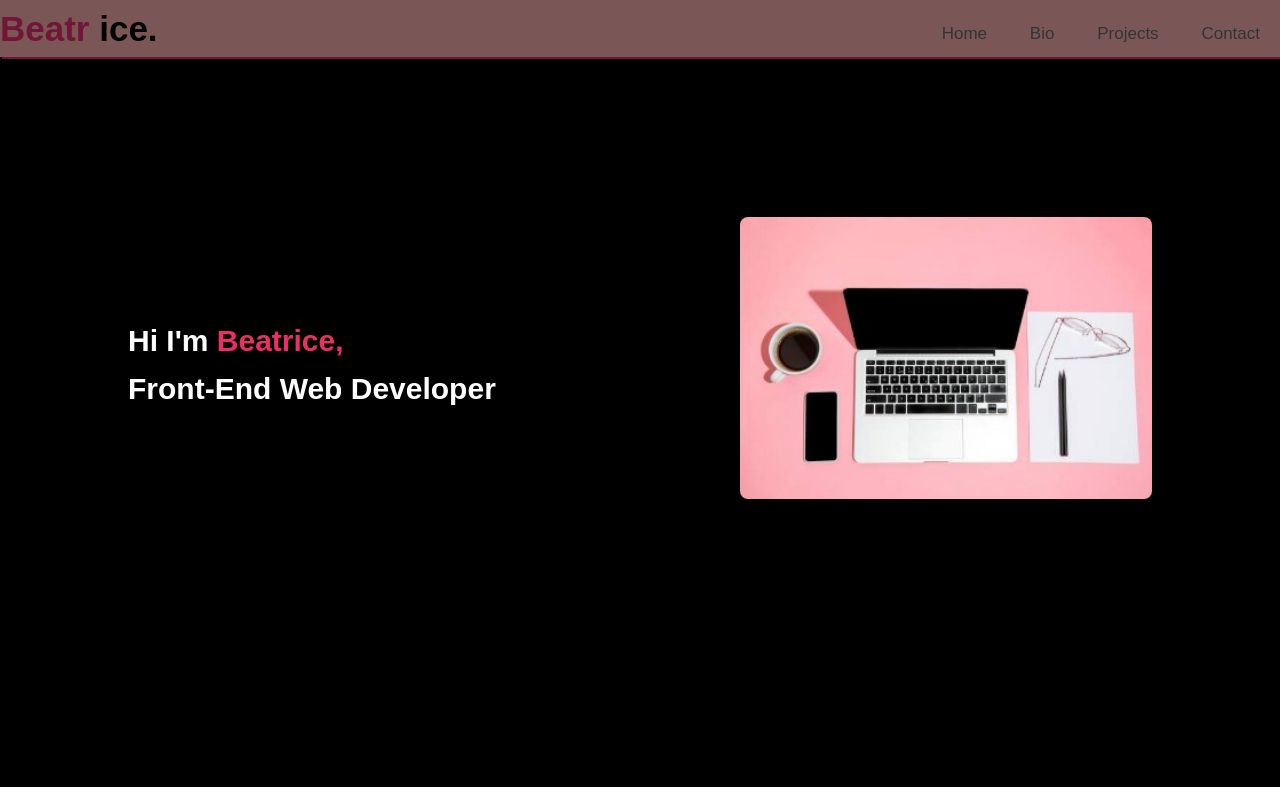
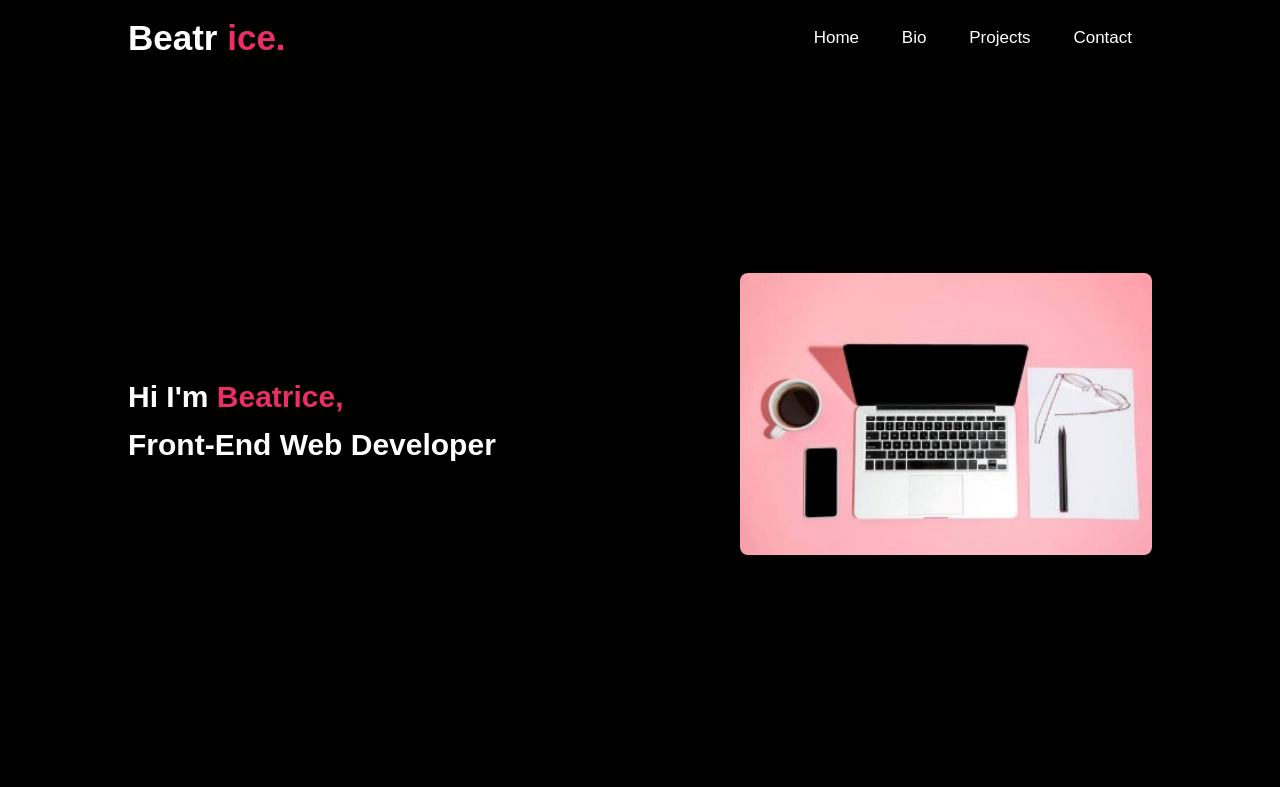
Before and after one commit to icyybee/Portfolio, a website: page index.html in a window 1280 px wide. Shown: the top 787 px of the page. Drawn offline with nearby package versions, Linux system fonts and the light colour scheme; some icons are missing.

Commit message:
third commit

```diff
--- a/index.html
+++ b/index.html
@@ -15,7 +15,7 @@
         <!-------HEADER--------->
         <header class="header" id="home">
             <div class="container">
-                <nav class="sticky">
+                <nav>
                     <div class="logo"><a href="#">Beatr <span>ice.</span></a></div>
                     <div class="logo-block"><a href="#">Beatr <span>ice.</span></a></div>
                     <ul class="main-nav js--main-nav" id="sidemenu">
--- a/sass/_bio.scss
+++ b/sass/_bio.scss
@@ -5,7 +5,7 @@
     line-height: 3rem;
 
     @include respond(phone) {
-        padding: 3rem 0;
+        padding: 4rem 0;
     }
 
     &__head {
--- a/sass/_header.scss
+++ b/sass/_header.scss
@@ -1,8 +1,8 @@
 .header {
     width: 100%;
-    height: 100vh;
+    height: 90vh;
 
-    @include respond(phone) {
+    @include respond(tab-port) {
         height: 81vh;
     }
 
@@ -12,7 +12,6 @@
         grid-template-columns: repeat(2, 1fr);
 
         @include respond(phone) {
-            margin-top: 50%;
             grid-template-rows: repeat(2,1fr);
         }
 
@@ -40,9 +39,14 @@
         position: relative;
         //width: 50%;
 
+        @include respond(tab-port) {
+            margin-top: 0rem;
+        }
+
         @include respond(phone) {
             grid-row: 2 / -1;
             grid-column: 1 / 2;
+            margin-top: -10rem;
         }
 
         &:hover &--overlay {
```
Also changed, not shown: css/style.css, img/Honey-small.jpg (added).
